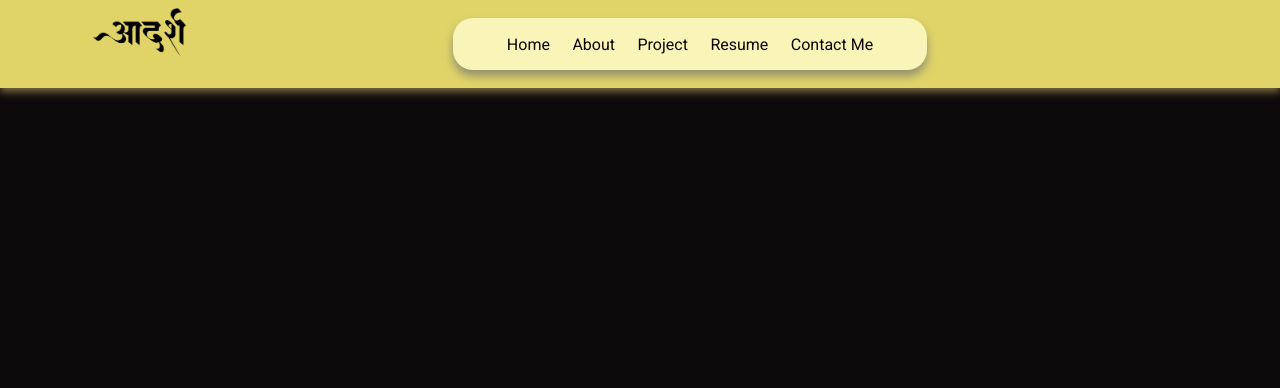
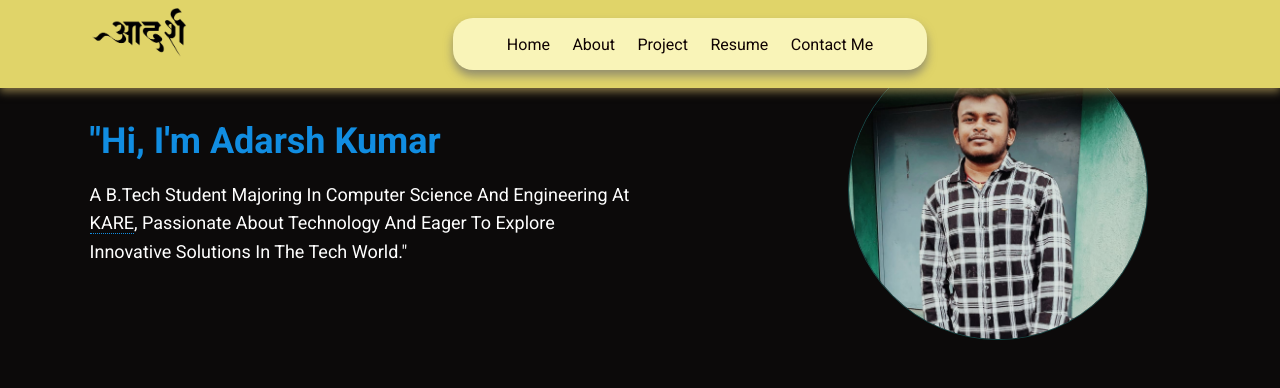
Before and after one commit to Ada-23kumar/website, a Flask app: page / in a window 1280 px wide. Shown: the top 388 px of the page. Run offline with Flask 3, Linux system fonts and the light colour scheme; some libraries are stand-ins or nearby versions.

Commit message:
adding home section

```diff
--- a/static/css/style.css
+++ b/static/css/style.css
@@ -116,6 +116,56 @@ section{
 }
 /* navbar section end */
 
+/* home section is start */
+
+section.home {
+    display: flex;
+    justify-content: space-between;
+    align-items: center;
+    padding: 4rem 7%;
+    background-color: var(--bg);
+    color: #fff;
+}
+
+section.home .text {
+    width: 50%;
+    font-size: 1.8rem;
+    line-height: 1.6;
+    color: #fff;
+}
+
+section.home .text h2 {
+    font-size: 3.6rem;
+    color: var(--primary-color);
+    margin-bottom: 1rem;
+}
+
+section.home .text abbr {
+    text-decoration: none;
+    border-bottom: 1px dotted var(--primary-color);
+    cursor: help;
+}
+
+section.home .img {
+    width: 35%;
+    display: flex;
+    justify-content: center;
+    align-items: center;
+}
+
+section.home .img img {
+    width: 300px;
+    height: 300px;
+    border-radius: 50%;
+    object-fit: cover;
+    border: var(--border);
+    transition: transform 0.3s ease, box-shadow 0.3s ease;
+}
+
+section.home .img img:hover {
+    transform: translateY(-10px);
+    box-shadow: 0 10px 20px rgba(0, 0, 0, 0.5);
+}
 
 
 
@@ -176,3 +226,21 @@ section{
         font-size: 2rem;
     }
 }
+
+
+
+
+@media screen and (max-width: 480px) {
+    section.home .text h2 {
+        font-size: 2.8rem;
+    }
+
+    section.home .text {
+        font-size: 1.6rem;
+    }
+
+    section.home .img img {
+        width: 150px;
+        height: 150px;
+    }
+}
--- a/templates/index.html
+++ b/templates/index.html
@@ -32,6 +32,16 @@
         </div>
     </header>
 
+    <section class="home">
+        <div class="text">
+            <h2>"Hi, I'm Adarsh Kumar</h2> A B.Tech student majoring in Computer Science and Engineering at <abbr title="KALASALINGAM ACADEMY OF RESEARCH AND EDUCATION">KARE</abbr>, passionate about technology and eager to explore innovative solutions in the tech world."</p>
+        </div>
+        <div class="img">
+            <img src="{{url_for('static', filename='images/adarsh.jpeg')}}" alt="adarsh image">
+        </div>
+    </section>
+
+
 
 
     <script type="text/javascript" src="{{url_for('static', filename='js/script.js')}}"></script>
```
Also changed, not shown: static/images/adarsh.jpeg (added), 1 other file.
